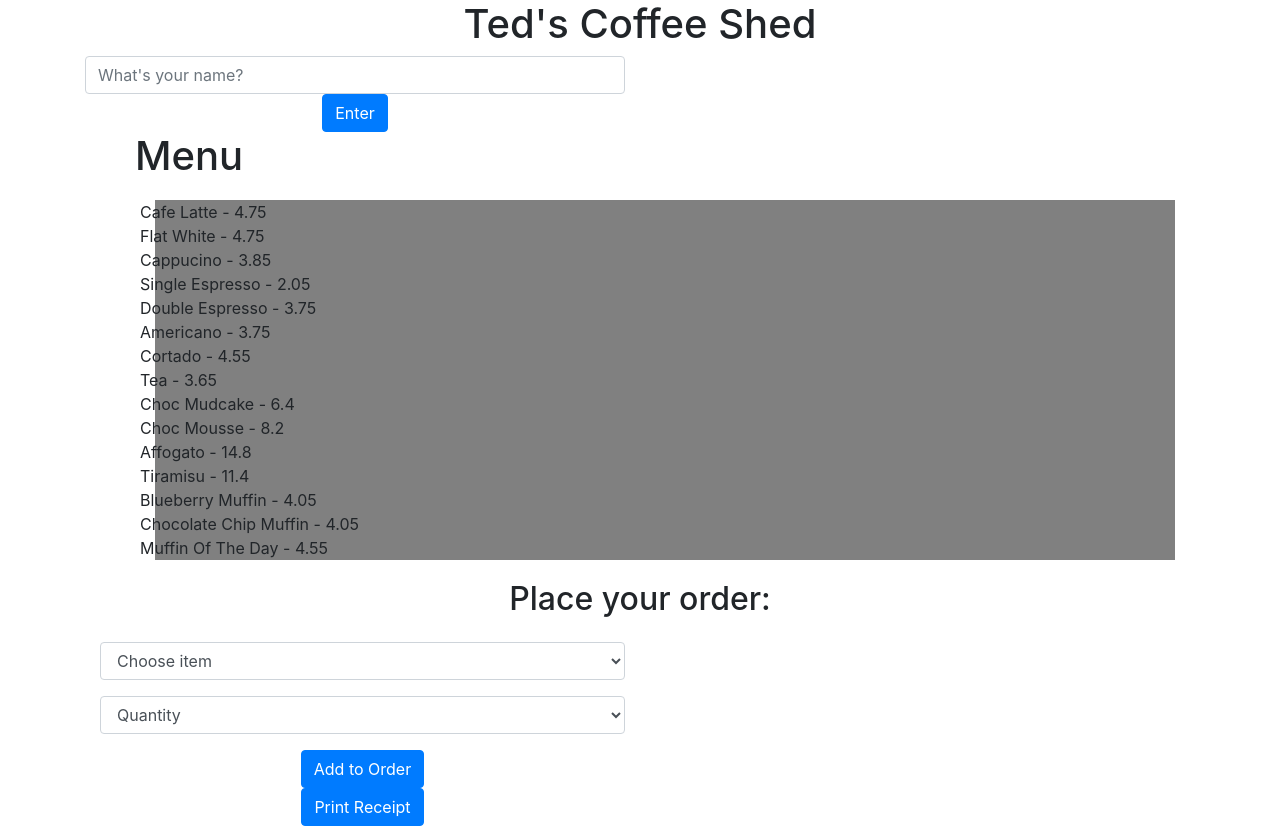
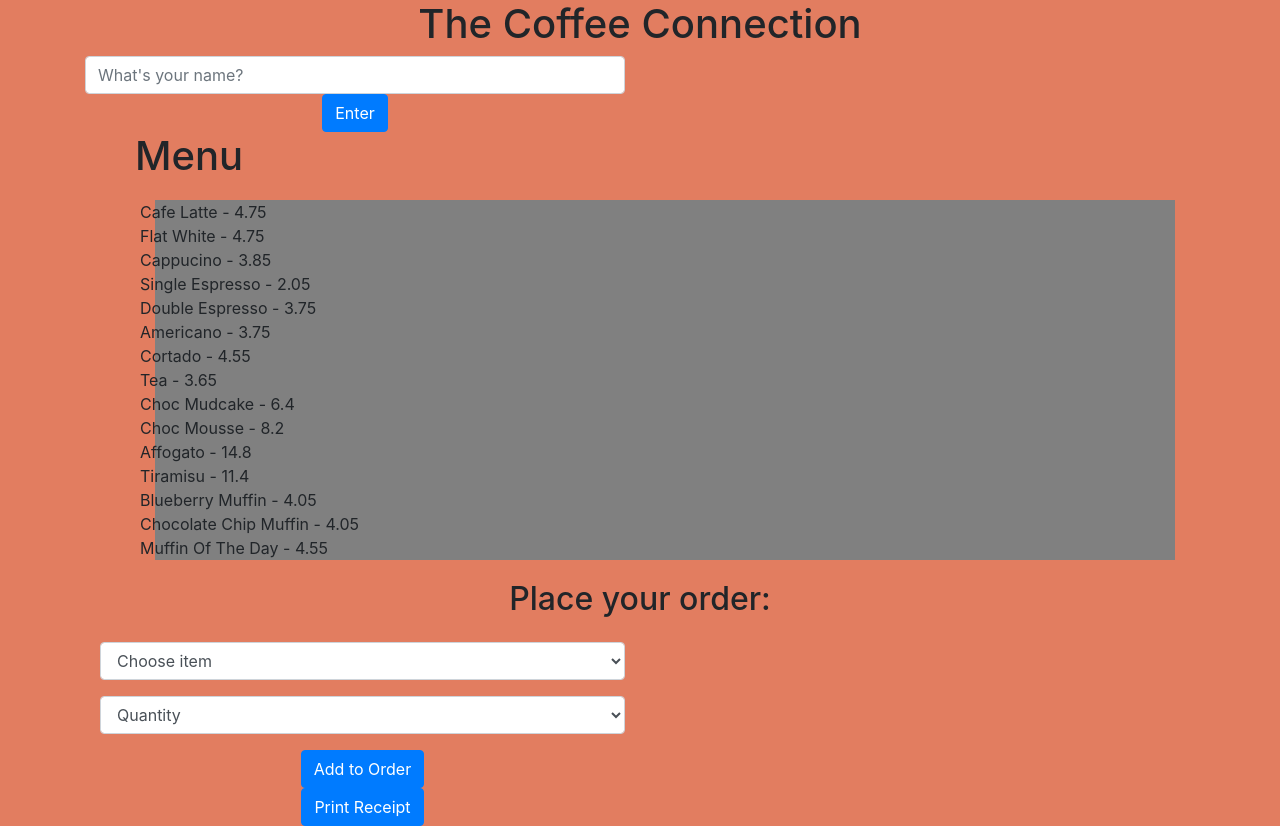
Before and after one commit to ted-scanlan/till-tech-test, a React (Create React App) app: page / in a window 1280 px wide. Built offline with nearby package versions, Linux system fonts and the light colour scheme.

Commit message:
styling added

```diff
--- a/src/App.js
+++ b/src/App.js
@@ -40,8 +40,8 @@ class App extends Component {
   render() {
   return (
 
-    <div className="App">
-      <h1> Ted's Coffee Shed</h1>
+    <div className="App" style={appStyle}>
+      <h1> The Coffee Connection</h1>
       <Container>
       <Row>
 
@@ -83,3 +83,9 @@ class App extends Component {
 }
 
 export default App;
+
+
+const appStyle = {
+  backgroundColor: "#E27D60"
+
+}
```
